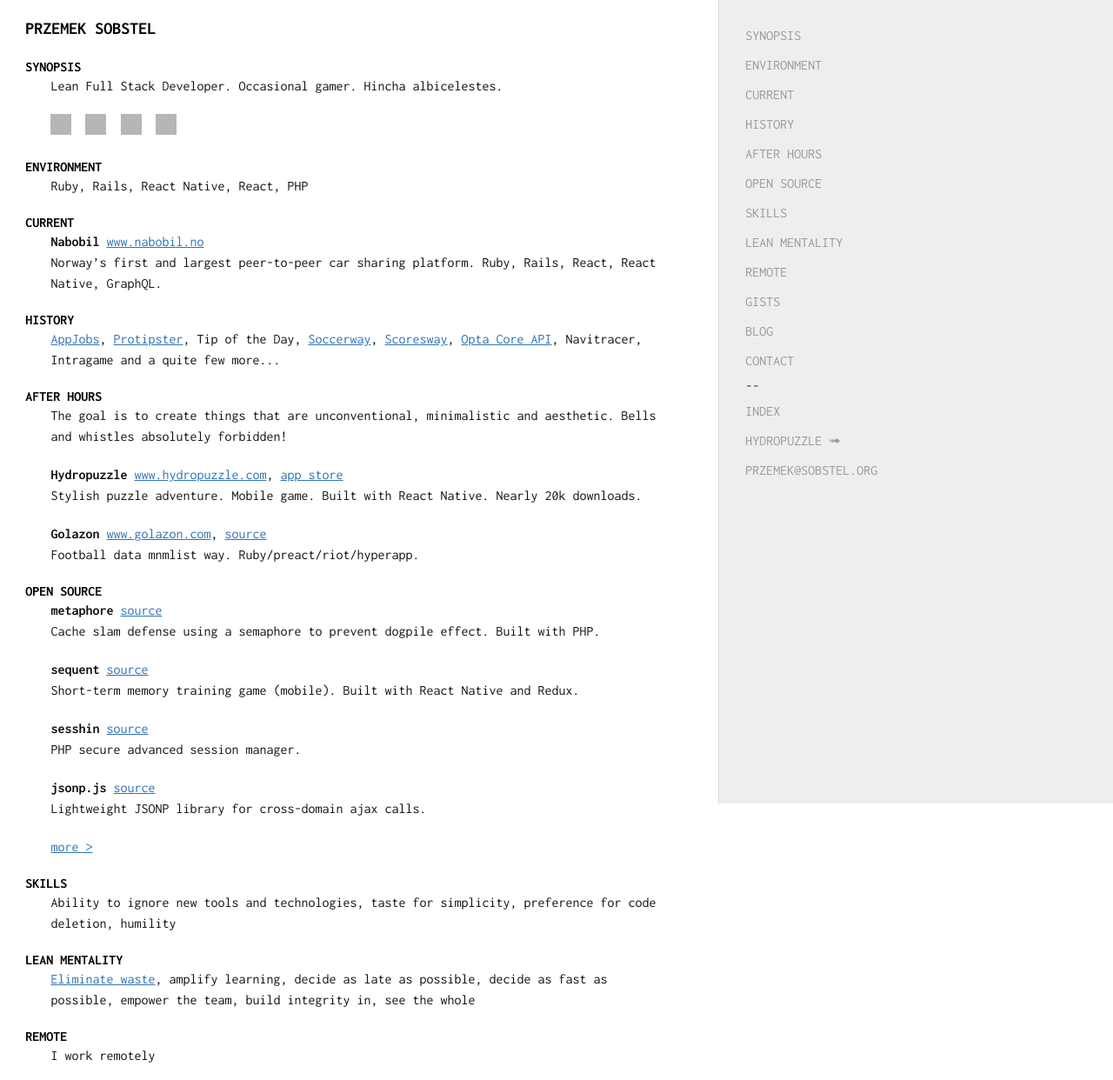
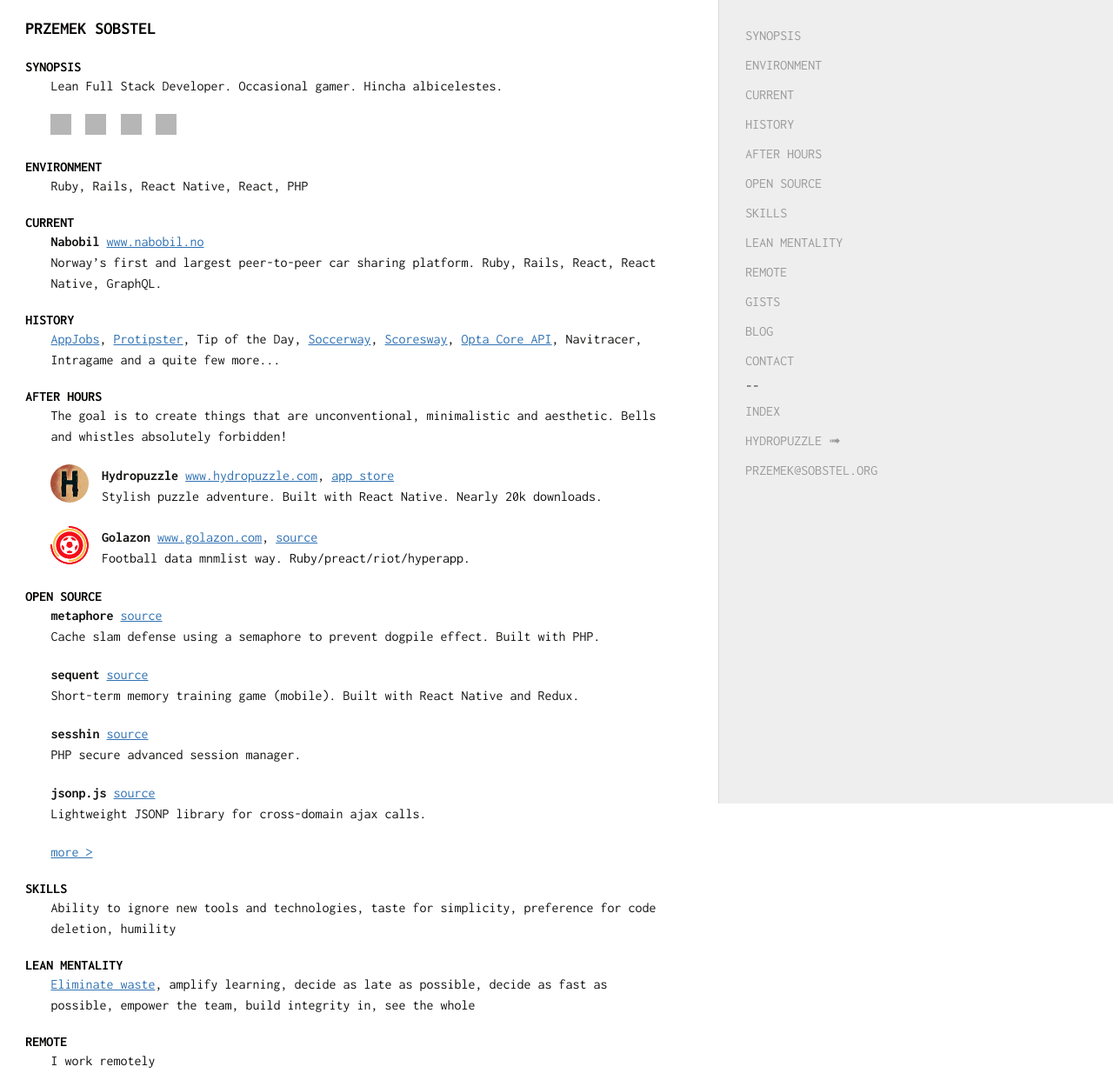
Before and after one commit to sobstel/sobstel.github.com, a Jekyll site: the page built from index.html, in a window 1280 px wide, cut to the strip 0-1242 px from the top of the page. Shown: the whole strip at 87% size. Built offline with Jekyll 4.4.1, drawn with Linux system fonts in a browser that asks for light colours; grey boxes are pictures that could not be loaded.

Commit message:
Nothing exterior to me will ever take command of me.

```diff
--- a/_sass/_default.scss
+++ b/_sass/_default.scss
@@ -58,14 +58,6 @@
     font-size: 0.84em;
   }
 }
-.mp img {
-  display: inline-block;
-  filter: grayscale(88%);
-
-  &:hover {
-    filter: grayscale(33%);
-  }
-}
 ol.man-decor li {
   width: 49%;
 }
@@ -99,10 +91,39 @@
   display: inline-block;
   margin-right: 4px;
   text-decoration: none;
+  filter: grayscale(88%);
+
+  &:hover {
+    filter: grayscale(33%);
+  }
 
   img {
     display: inline-block;
     width: 150px;
     height: 150px;
+
   }
 }
+.mp .project {
+  display: flex;
+  align-items: center;
+  margin-left: 4ex;
+  margin-bottom: 20px;
+
+  &__icon {
+    display: inline-block;
+
+    img {
+      display: inline-block;
+      width: 44px;
+      height: 44px;
+      border-radius: 22px;
+      margin: 0;
+    }
+  }
+
+  &__info {
+    margin-bottom: 0;
+    margin-left: 2ex;
+  }
+}
--- a/index.html
+++ b/index.html
@@ -63,11 +63,33 @@
 <p>The goal is to create things that are unconventional, minimalistic and aesthetic.
 Bells and whistles absolutely forbidden!</p>
 
-<p><strong>Hydropuzzle</strong> <a href="http://www.sobstel.org/hydropuzzle/">www.hydropuzzle.com</a>, <a href="https://itunes.apple.com/app/id1294812505?ls=1&amp;mt=8">app store</a><br />
-Stylish puzzle adventure. Mobile game. Built with React Native. Nearly 20k downloads.</p>
+<div class="project">
+  <a href="/hydropuzzle/" class="project__icon" target="_blank">
+    <img src="/img/project-logos/hydro.jpg" />
+  </a>
+  <p class="project__info">
+    <strong>Hydropuzzle</strong>
+    <a href="/hydropuzzle/" target="_blank">www.hydropuzzle.com</a>,
+    <a href="https://itunes.apple.com/app/id1294812505?ls=1&mt=8" target="_blank">app store</a><br />
+    Stylish puzzle adventure. Built with React Native. Nearly 20k downloads.
+  </p>
+</div>
 
-<p><strong>Golazon</strong> <a href="http://www.golazon/com/">www.golazon.com</a>, <a href="https://github.com/sobstel/golazon">source</a><br />
-Football data mnmlist way. Ruby/preact/riot/hyperapp.</p>
+
+
+
+<div class="project">
+  <a href="http://www.golazon.com/" class="project__icon" target="_blank">
+    <img src="/img/project-logos/logo.svg" />
+  </a>
+  <p class="project__info">
+    <strong>Golazon</strong>
+    <a href="http://www.golazon.com/" target="_blank">www.golazon.com</a>,
+    <a href="https://github.com/golazon" target="_blank">source</a><br />
+    Football data mnmlist way. Ruby/preact/riot/hyperapp.
+  </p>
+</div>
+
 
 <h2 id="OPEN-SOURCE">OPEN SOURCE</h2>
 
--- a/index.txt
+++ b/index.txt
@@ -9,7 +9,7 @@
 hydropuzzle    http://www.sobstel.org/hydropuzzle/
 hydropuzzle-as https://itunes.apple.com/app/id1294812505?ls=1&mt=8
 voltpuzzle     http://www.sobstel.org/voltpuzzle/
-golazon        http://www.golazon/com/
+golazon        http://www.golazon.com/
 golazon-gh     https://github.com/sobstel/golazon
 
 framventure    http://www.framventure.no/
```
Also changed, not shown: img/project-logos/hydro.jpg (added), img/project-logos/logo.svg (added), 1 other file.
